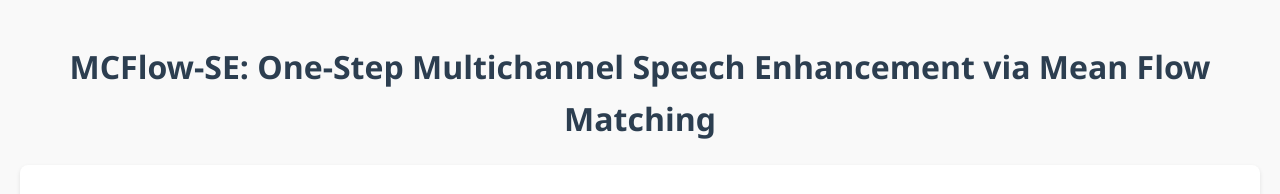
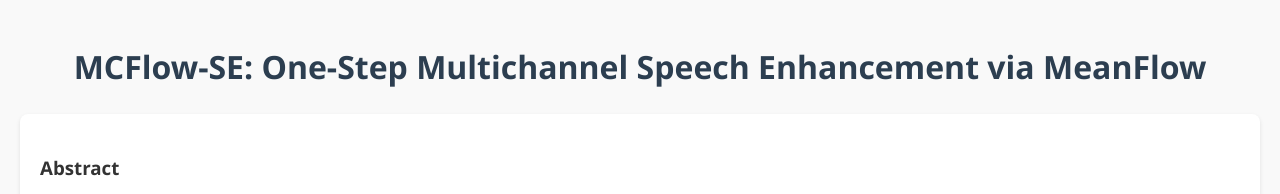
Before and after one commit to YujinWang1/MCFlow-SE-Demo, a plain HTML site: page index.html in a window 1280 px wide. Shown: the top 194 px of the page. Drawn offline with Linux system fonts and the light colour scheme.

Commit message:
Update index.html

```diff
--- a/index.html
+++ b/index.html
@@ -18,7 +18,7 @@
     </style>
 </head>
 <body>
-    <h1>MCFlow-SE: One-Step Multichannel Speech Enhancement via Mean Flow Matching</h1>
+    <h1>MCFlow-SE: One-Step Multichannel Speech Enhancement via MeanFlow</h1>
 
     <div class="abstract">
         <h3>Abstract</h3>
```
